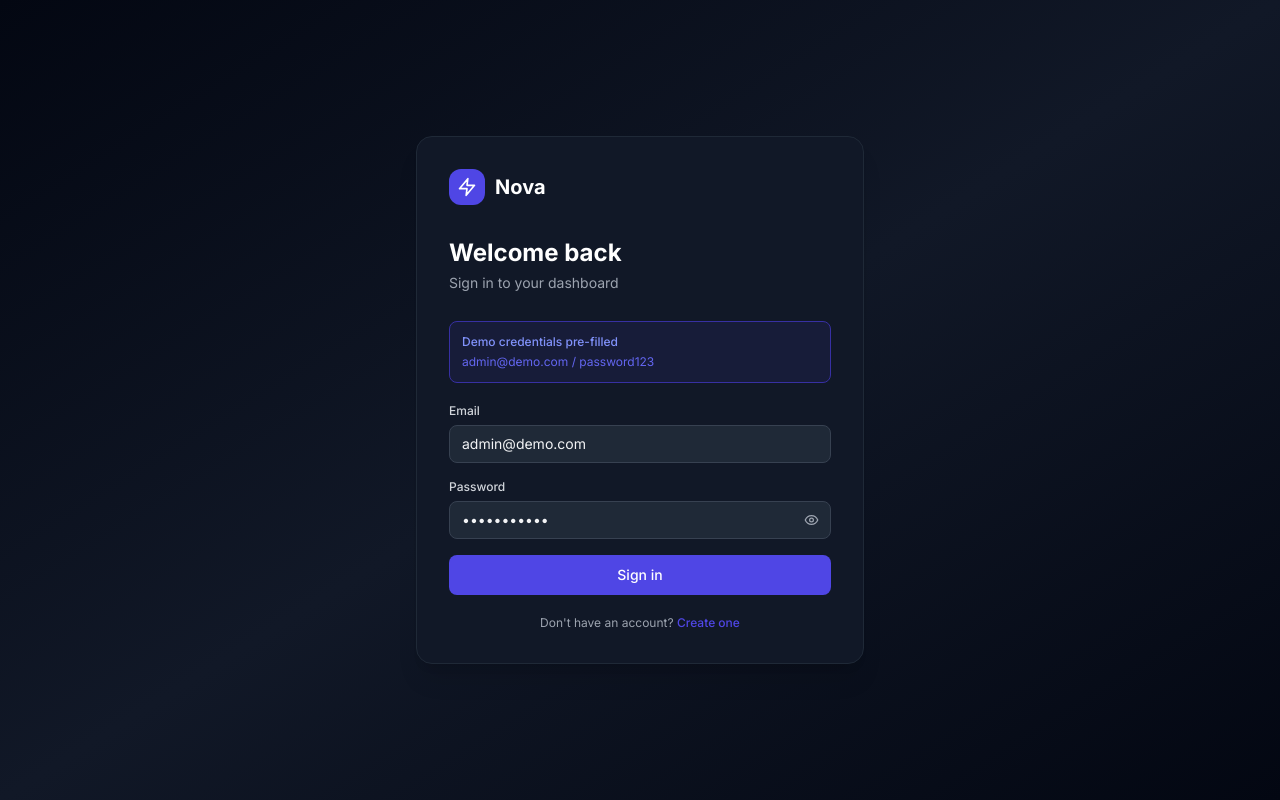
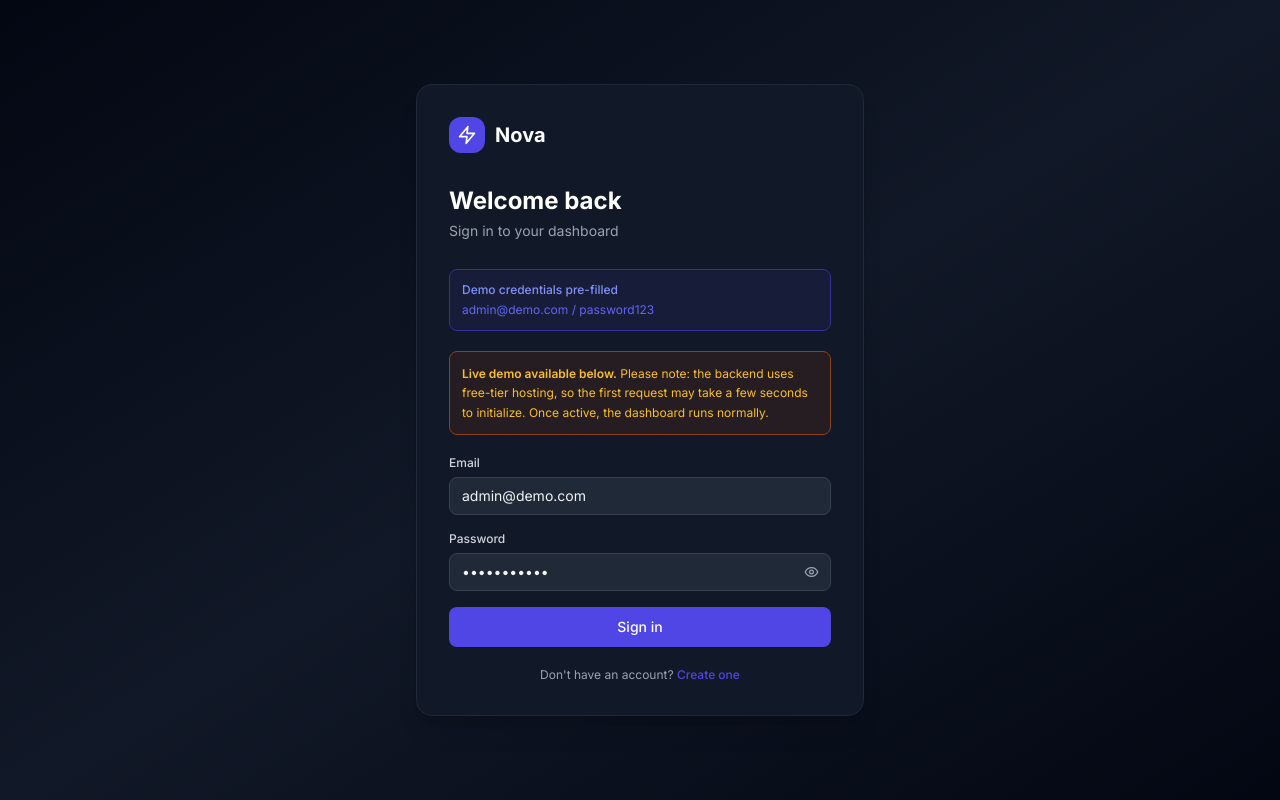
Before and after one commit to rutvikjani/saas_dashboard, a Next.js app in the folder web/: page /auth/login in a window 1280 px wide. Built offline with nearby package versions, Linux system fonts and the light colour scheme; no server answers.

Commit message:
Add free tier notice on login page

```diff
--- a/web/app/auth/login/page.tsx
+++ b/web/app/auth/login/page.tsx
@@ -50,6 +50,12 @@ export default function LoginPage() {
           <p className="text-xs text-brand-600/70 dark:text-brand-500">admin@demo.com / password123</p>
         </div>
 
+          {/* Free tier notice */}
+        <div className="mb-5 p-3 bg-amber-50 dark:bg-amber-900/20 rounded-lg border border-amber-100 dark:border-amber-800">
+          <p className="text-xs text-amber-700 dark:text-amber-400 leading-relaxed">
+            <span className="font-semibold">Live demo available below.</span> Please note: the backend uses free-tier hosting, so the first request may take a few seconds to initialize. Once active, the dashboard runs normally.
+          </p>
+        </div>
         {error && (
           <div className="mb-4 p-3 bg-red-50 dark:bg-red-900/20 border border-red-200 dark:border-red-800 rounded-lg text-xs text-red-600 dark:text-red-400">
             {error}
```
